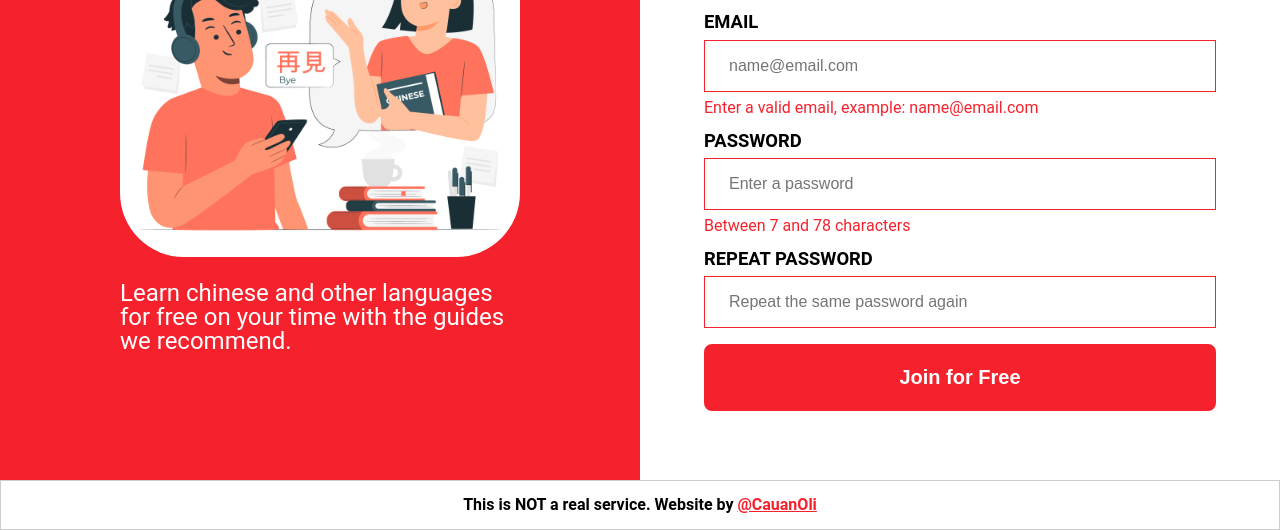
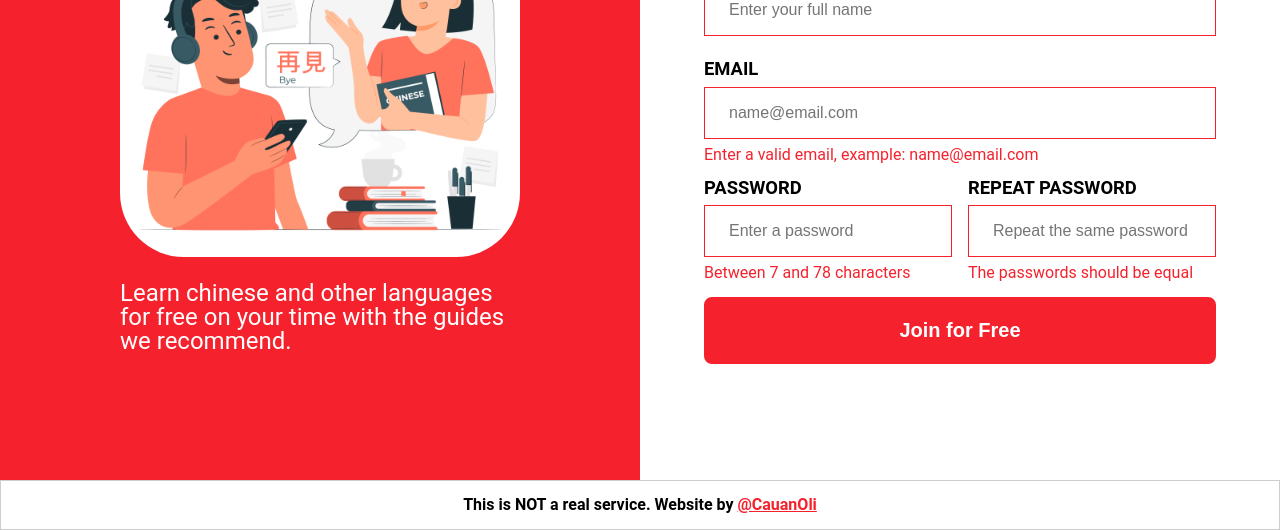
Before and after one commit to cauanoli/sign-up-form, a plain HTML site: page index.html in a window 1280 px wide. Shown: the part 270-800 px from the top of the page. Drawn offline with Linux system fonts and the light colour scheme.

Commit message:
feat: change passwords inputs design

```diff
--- a/index.html
+++ b/index.html
@@ -50,6 +50,7 @@
               >Enter a valid email, example: name@email.com</span
             >
           </div>
+          <div class="password-container">
             <div class="form-row">
               <label for="password">password</label>
               <input
@@ -69,12 +70,15 @@
                 type="password"
                 name="repeat-password"
                 id="repeat-password"
-              placeholder="Repeat the same password again"
+                placeholder="Repeat the same password "
                 minlength="7"
                 maxlength="78"
                 required
               />
+              <span class="advice">The passwords should be equal</span>
             </div>
+          </div>
+
           <div class="form-row">
             <button type="submit" class="primary">Join for Free</button>
           </div>
--- a/style.css
+++ b/style.css
@@ -178,3 +178,14 @@
 .form-row input:valid {
   border-color: var(--clr-green);
 }
+
+.password-container {
+  display: flex;
+  gap: 1rem;
+  justify-content: flex-start;
+  align-items: flex-start;
+}
+
+.password-container > * {
+  flex: 1;
+}
```
Lines whose indentation alone changed are shown as unchanged.
